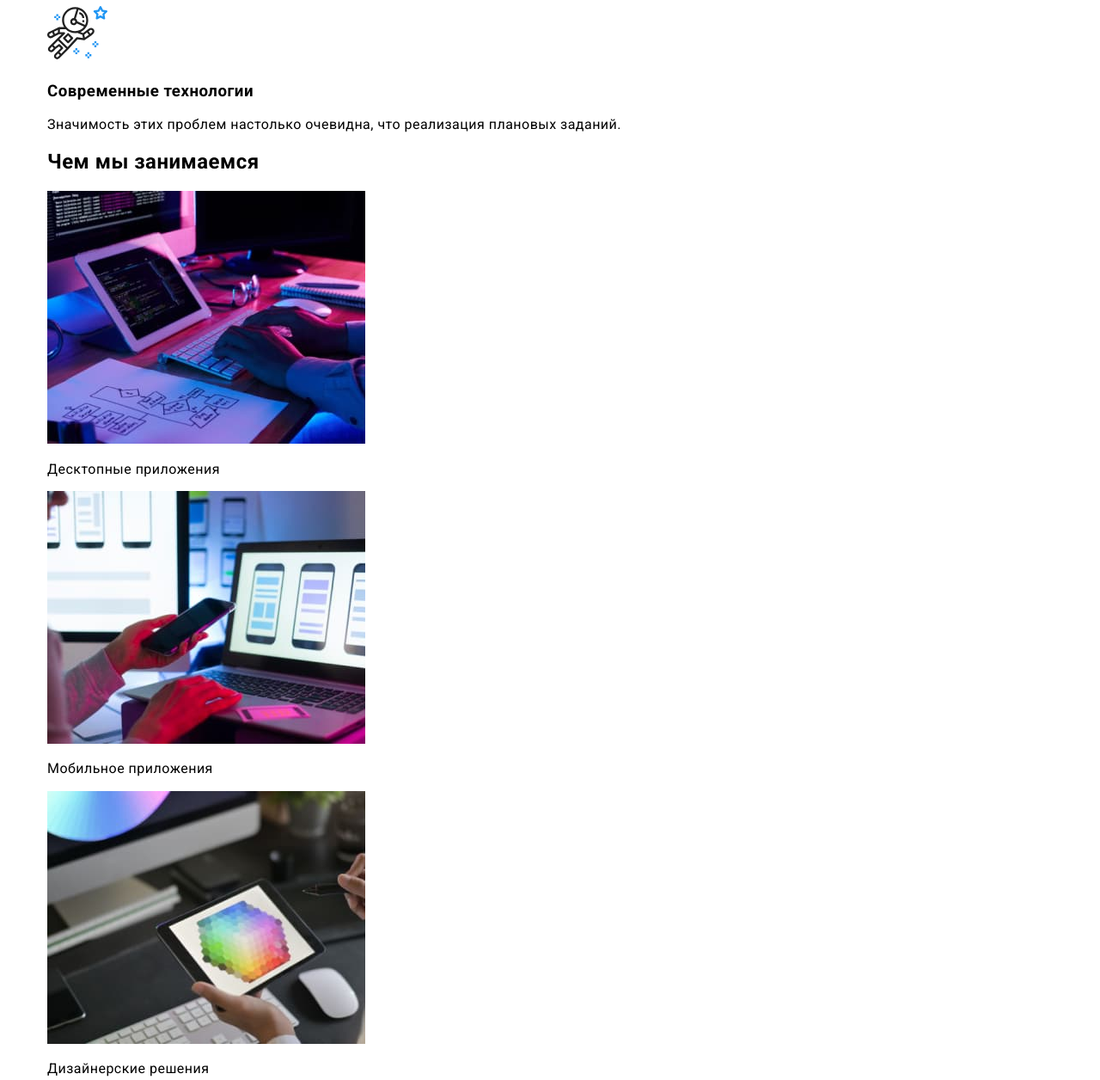
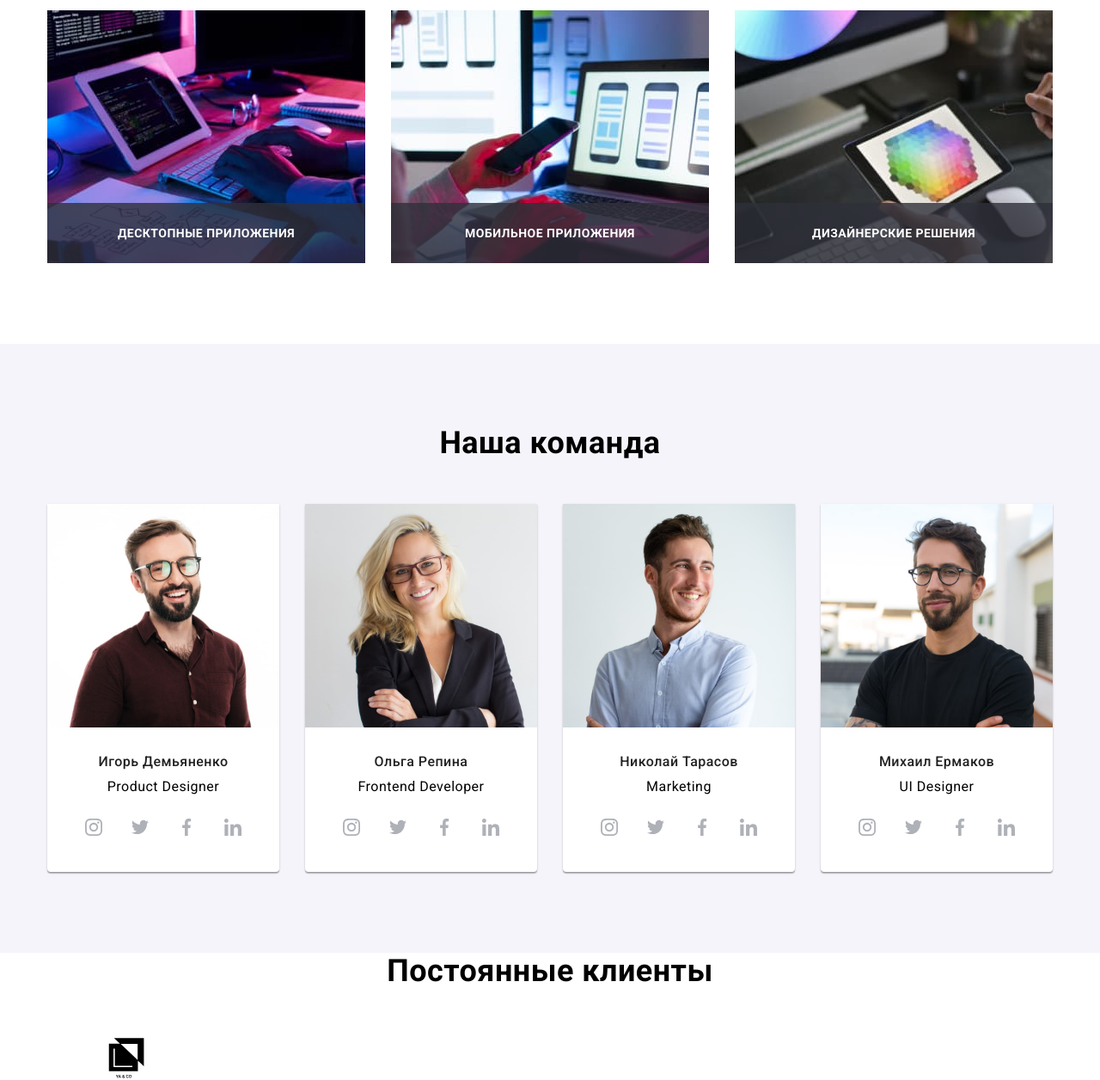
Before and after one commit to YevhenKon/goit-markup-hw-07, a plain HTML site: page index.html in a window 1280 px wide. Shown: the part 1197-2453 px from the top of the page at 86% size. Drawn offline with Linux system fonts and the light colour scheme.

Commit message:
6 commit

```diff
--- a/css/styles.css
+++ b/css/styles.css
@@ -153,7 +153,7 @@ margin-right: 51px;
 
 .contacts__link:hover,
 .contacts__link:focus {
-    color: accent-color;
+    color: var(--accent-color);
 }
 
 .contacts__icon {
--- /dev/null
+++ b/sass/components/_benefits.scss
@@ -0,0 +1,37 @@
+.benefits {
+    padding-top: 94px;
+    padding-bottom: 47px;
+}
+.benefits-set {
+    display: flex;
+}
+.benefits-set__item {
+    width: 270px;
+    &:not(:last-child) {
+            margin-right: 30px;
+        }
+}
+.benefits-set__bgc {
+    background-color: $background-button-color;
+    border-radius: 4px;
+    margin-bottom: 30px;
+    width: 270px;
+    height: 120px;
+    display: inline-flex;
+    justify-content: center;
+    align-items: center;
+}
+.benefits-set__title {
+    margin-top: 0;
+    margin-bottom: 10px;
+    color: $title-text-color;
+    font-weight: 700;
+    font-size: 14px;
+    line-height: 1.14;
+    text-transform: uppercase;
+}
+.benefits-set__text {
+    font-size: 14px;
+    line-height: 1.71;
+    margin: 0;
+}
--- /dev/null
+++ b/sass/components/_team.scss
@@ -0,0 +1,67 @@
+.team {
+    background-color: $background-button-color;
+    padding: 94px 0;
+}
+.team-list {
+    display: flex;
+}
+.team-list__item {
+    width: 270px;
+    background-color: $secondary-text-color;
+    box-shadow: 0px 1px 3px rgba(0, 0, 0, 0.12), 0px 1px 1px rgba(0, 0, 0, 0.14), 0px 2px 1px rgba(0, 0, 0, 0.2);
+    border-radius: 0px 0px 4px 4px;
+    &:not(:last-child) {
+            margin-right: 30px;
+        }
+}
+.team-list__photo {
+    display: block;
+}
+.team-list__section {
+    padding-top: 30px;
+    text-align: center;
+    margin-bottom: 16px;
+}
+.team-list__name {
+    margin: 0 0 10px 0;
+    color: $title-text-color;
+    font-weight: 500;
+    font-size: 16px;
+    line-height: 1.19;
+}
+.team-list__position {
+    margin: 0;
+    font-size: 16px;
+    line-height: 1.19;
+}
+.socials {
+    display: flex;
+    padding: 0 0 30px 0;
+    justify-content: center;
+    &__list:not(:last-child) {
+            margin-right: 10px;
+        }
+}
+.socials__link {
+    width: 44px;
+    height: 44px;
+    color: #AFB1B8;
+    display: inline-flex;
+    justify-content: center;
+    align-items: center;
+    background-color: $secondary-text-color;
+    border-radius: 50%;
+    transition: background-color 250ms cubic-bezier(0.4, 0, 0.2, 1);
+    &:hover,
+    &:focus {
+        background-color: $accent-color;
+        }
+}
+.socials__icon {
+    fill: currentColor;
+    transition: fill 250ms cubic-bezier(0.4, 0, 0.2, 1);
+}
+.socials__link:hover .socials__icon,
+.socials__link:focus .socials__icon {
+    fill: $secondary-text-color;
+}
--- /dev/null
+++ b/sass/components/_work.scss
@@ -0,0 +1,35 @@
+.work {
+    padding-top: 47px;
+    padding-bottom: 94px;
+}
+.work-card {
+    display: flex;
+    flex-wrap: wrap;
+}
+.work-card__item {
+    width: 370px;
+    position: relative;
+    display: flex;
+    &:not(:last-child) {
+            margin-right: 30px;
+        }
+}
+.work-card__bg {
+    position: absolute;
+    background: rgba(47, 48, 58, 0.8);
+    width: 100%;
+    height: 70px;
+    bottom: 0;
+    padding-top: 27px;
+    padding-bottom: 27px;
+}
+.work-card__text {
+    width: 100%;
+    height: 16px;
+    text-align: center;
+    color: $secondary-text-color;
+    font-weight: 700;
+    text-transform: uppercase;
+    font-size: 14px;
+    margin: 0;
+}
--- a/sass/main.scss
+++ b/sass/main.scss
@@ -4,3 +4,6 @@
 @import "./utils/common";
 @import "./components/header";
 @import "./components/hero";
+@import "./components/benefits";
+@import "./components/work";
+@import "./components/team";
--- a/sass/utils/_common.scss
+++ b/sass/utils/_common.scss
@@ -15,9 +15,19 @@ body {
 .list {
     padding: 0;
     list-style: none;
-    // margin: 0;
+    margin: 0;
 }
 
 .hide-title {
     display: none;
 }
+
+.section-title {
+    margin-top: 0;
+    margin-bottom: 50px;
+    color: var(--title-text-color);
+    font-weight: 700;
+    font-size: 36px;
+    line-height: 1.17;
+    text-align: center;
+}
```
Also changed, not shown: css/main.css, css/main.min.css, 2 other files.
